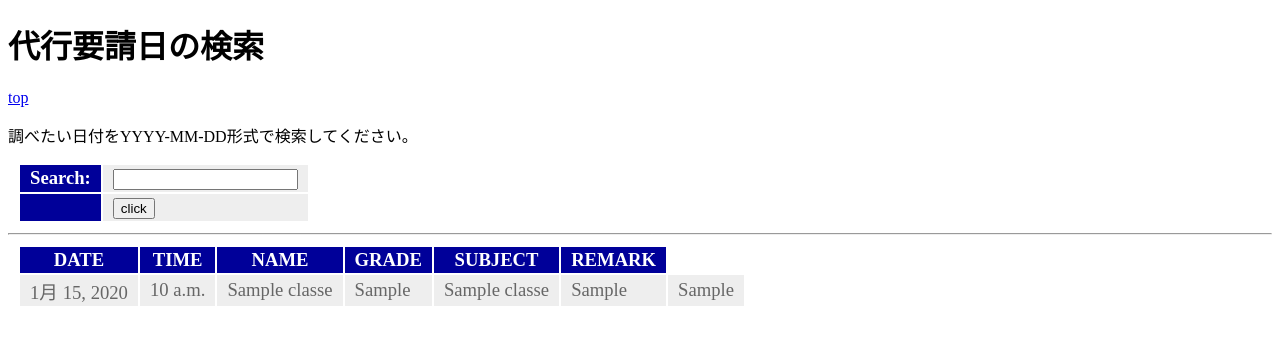
After one commit to inter333/acting_lecture, a Django app: page /hello/search in a window 1280 px wide. The commit adds this page. Shown: the top 345 px of the page. Run offline with Django 3.2, Linux system fonts and the light colour scheme; a user stored in the database is signed in; tables that the repository leaves empty hold one stand-in row (values such as "Sample post").

Commit message:
検索ページまで

```diff
--- a/hello/forms.py
+++ b/hello/forms.py
@@ -38,3 +38,6 @@ class PostForm(forms.Form):
     class Meta:
         model  = Classes
         fields = ['subject']
+
+class SearchForm(forms.Form):
+    search = forms.CharField(label='Search',required=False)
--- a/hello/templates/hello/month.html
+++ b/hello/templates/hello/month.html
@@ -33,4 +33,10 @@
         {% endfor %}
         </tbody>
     </table>
+    <table>
+        <body>
+            <p>代行要請のある日はこちらで調べられます。</p>
+            <p><a href="{% url 'hello:search' %}">検索</a></p>
+        </body>
+    </table>
 {% endblock %}
--- /dev/null
+++ b/hello/templates/hello/search.html
@@ -0,0 +1,48 @@
+{% load static %}
+<!doctype html>
+<html lang="ja">
+<head>
+    <meta charset="utf-8">
+    <title>{{title}}</title>
+    <link rel="stylesheet" type="text/css"
+        href="{% static 'hello/css/style.css' %}"/>
+</head>
+<body>
+    <h1>{{title}}</h1>
+    <p><a href="{% url 'hello:month' %}">top</a></p>
+    <p>{{message|safe}}</p>
+    <table>
+        <form action="{% url 'hello:search' %}" method="post">
+        {% csrf_token %}
+        {{form}}
+        <tr><th></th><td><input type="submit" value="click"></td></tr>
+        </form>
+    </table>
+    <hr>
+    <table>
+        <tr>
+            <th>DATE</th>
+            <th>TIME</th>
+            <th>NAME</th>
+            <th>GRADE</th>
+            <th>SUBJECT</th>
+            <th>REMARK</th>
+        </tr>
+    {% for item in data %}
+        <tr>
+            <td>{{item.date}}</td>
+            <td>{{item.time}}</td>
+            <td>{{item.name}}</td>
+            <td>{{item.grade}}</td>
+            <td>{{item.subject}}</td>
+            <td>{{item.remark}}</td>
+            <td>{% if item.act_user == '' %}
+                    <input type="submit" value="代行する">
+                  {% else %}
+                  {{item.act_user}}
+                {% endif %}
+            </td>
+    {% endfor %}
+    </table>
+</body>
+</html>
--- a/hello/urls.py
+++ b/hello/urls.py
@@ -17,4 +17,5 @@ urlpatterns = [
         path ('signup',views.signup,name='signup'),
         path('edit/<int:num>/<int:year>/<int:month>/<int:day>',views.edit,name='edit'),
         path('delete/<int:num>/<int:year>/<int:month>/<int:day>',views.delete,name='delete'),
+        path('search',views.search,name='search'),
 ]
--- a/hello/views.py
+++ b/hello/views.py
@@ -11,6 +11,7 @@ from django.contrib.auth import authenticate, login
 from django.contrib.auth.mixins import LoginRequiredMixin
 from django.contrib.auth.decorators import login_required
 from django import forms
+from . forms import SearchForm
 
 
 
@@ -88,7 +89,7 @@ def edit(request,num,year,month,day):
     form.fields['act_user'].widget = forms.CharField(label='act_user',required=False)
     params = {
         'title': '代行要請',
-        'form': form,
+        'form':form,
         'id':num,
         'year':year,
         'month':month,
@@ -116,6 +117,25 @@ def delete(request,num,year,month,day):
     }
     return render(request,'hello/delete.html',params)
 
+@login_required(login_url='/hello/login/')
+def search(request):
+    if (request.method == 'POST'):
+        msg = '調べたい日付をYYYY-MM-DD形式で検索してください。'
+        form = SearchForm(request.POST)
+        str = request.POST['search']
+        data = Classes.objects.filter(date=str)
+    else:
+        msg = '調べたい日付をYYYY-MM-DD形式で検索してください。'
+        form = SearchForm()
+        data = Classes.objects.all()
+    params = {
+        'title':'代行要請日の検索',
+        'message':msg,
+        'form':form,
+        'data':data,
+    }
+    return render(request,'hello/search.html',params)
+
 
 
 
```
